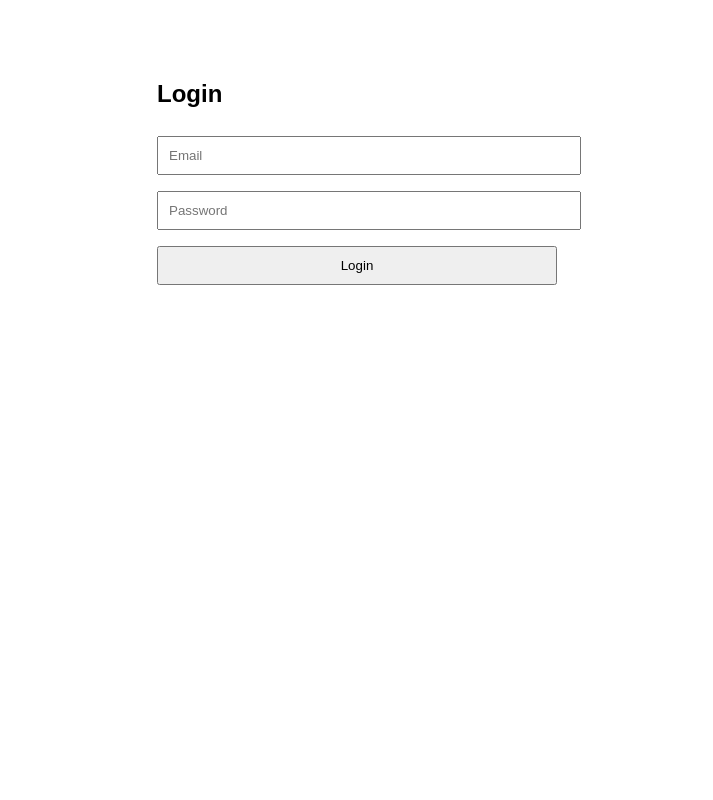
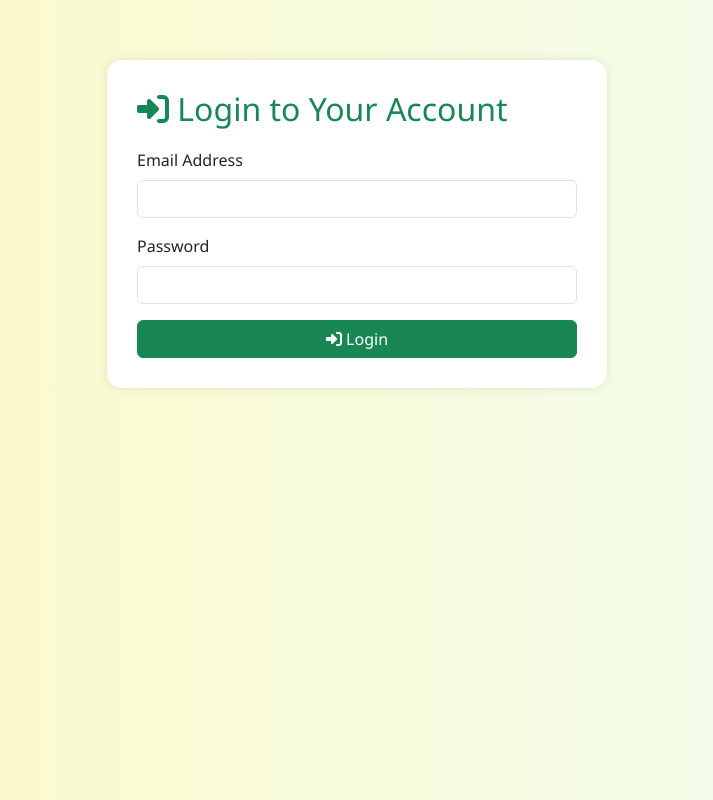
Before and after one commit to Mohd2040/task-manager-api, a website: page public/login.html in a window 1280 px wide. Shown: the whole page, without its empty margins (283-996 px from the left). Drawn offline with nearby package versions, Linux system fonts and the light colour scheme.

Commit message:
Update login.html

```diff
--- a/public/login.html
+++ b/public/login.html
@@ -1,54 +1,80 @@
-<!-- public/login.html -->
 <!DOCTYPE html>
 <html lang="en">
 <head>
   <meta charset="UTF-8" />
-  <title>Login</title>
+  <meta name="viewport" content="width=device-width, initial-scale=1.0"/>
+  <title>Login - Task Manager</title>
+  <link href="https://cdn.jsdelivr.net/npm/bootstrap@5.3.3/dist/css/bootstrap.min.css" rel="stylesheet">
+  <link rel="stylesheet" href="https://cdnjs.cloudflare.com/ajax/libs/font-awesome/6.5.0/css/all.min.css"/>
   <style>
-    body { font-family: Arial; max-width: 400px; margin: auto; padding-top: 60px; }
-    input, button { width: 100%; padding: 10px; margin: 8px 0; }
-    #error { color: red; }
+    body {
+      background: linear-gradient(to right, #fef9c3, #f0fdf4);
+      font-family: 'Segoe UI', sans-serif;
+    }
+    .container {
+      max-width: 500px;
+      margin-top: 60px;
+      background: white;
+      padding: 30px;
+      border-radius: 15px;
+      box-shadow: 0 0 10px rgba(0,0,0,0.1);
+    }
+    h2 {
+      margin-bottom: 20px;
+      color: #198754;
+    }
   </style>
 </head>
 <body>
-  <h2>Login</h2>
-  <form id="loginForm">
-    <input type="email" id="email" placeholder="Email" required />
-    <input type="password" id="password" placeholder="Password" required />
-    <button type="submit">Login</button>
-    <p id="error"></p>
-  </form>
+
+  <div class="container">
+    <h2><i class="fas fa-sign-in-alt"></i> Login to Your Account</h2>
+
+    <form id="loginForm">
+      <div class="mb-3">
+        <label for="email" class="form-label">Email Address</label>
+        <input type="email" class="form-control" id="email" required>
+      </div>
+      <div class="mb-3">
+        <label for="password" class="form-label">Password</label>
+        <input type="password" class="form-control" id="password" required>
+      </div>
+
+      <button type="submit" class="btn btn-success w-100">
+        <i class="fas fa-sign-in-alt"></i> Login
+      </button>
+    </form>
+  </div>
 
   <script>
-    document.getElementById("loginForm").addEventListener("submit", async (e) => {
+    document.getElementById('loginForm').addEventListener('submit', async function (e) {
       e.preventDefault();
 
-      const email = document.getElementById("email").value;
-      const password = document.getElementById("password").value;
+      const email = document.getElementById('email').value;
+      const password = document.getElementById('password').value;
 
       try {
-        const res = await fetch("/api/auth/login", {
-          method: "POST",
-          headers: { "Content-Type": "application/json" },
-          body: JSON.stringify({ email, password }),
+        const res = await fetch('/api/auth/login', {
+          method: 'POST',
+          headers: { 'Content-Type': 'application/json' },
+          body: JSON.stringify({ email, password })
         });
 
-        const data = await res.json();
+        const result = await res.json();
 
-        if (!res.ok) {
-          document.getElementById("error").textContent = data.error || "Login failed.";
+        if (res.ok) {
+          sessionStorage.setItem('token', result.token); // ✅ حفظ التوكن
+          alert('Login successful! Redirecting...');
+          window.location.href = 'tasks.html'; // ✅ الانتقال لصفحة المهام
         } else {
-          // ✅ تخزين التوكن وبيانات المستخدم في localStorage
-          localStorage.setItem("token", data.token);
-          localStorage.setItem("user", JSON.stringify(data.user));
-
-          // 🔁 توجيه المستخدم إلى صفحة المهام
-          window.location.href = "/tasks.html";
+          alert(result.error || 'Login failed.');
         }
       } catch (err) {
-        document.getElementById("error").textContent = "❌ Error connecting to server.";
+        console.error(err);
+        alert('An error occurred.');
       }
     });
   </script>
+
 </body>
 </html>
```
